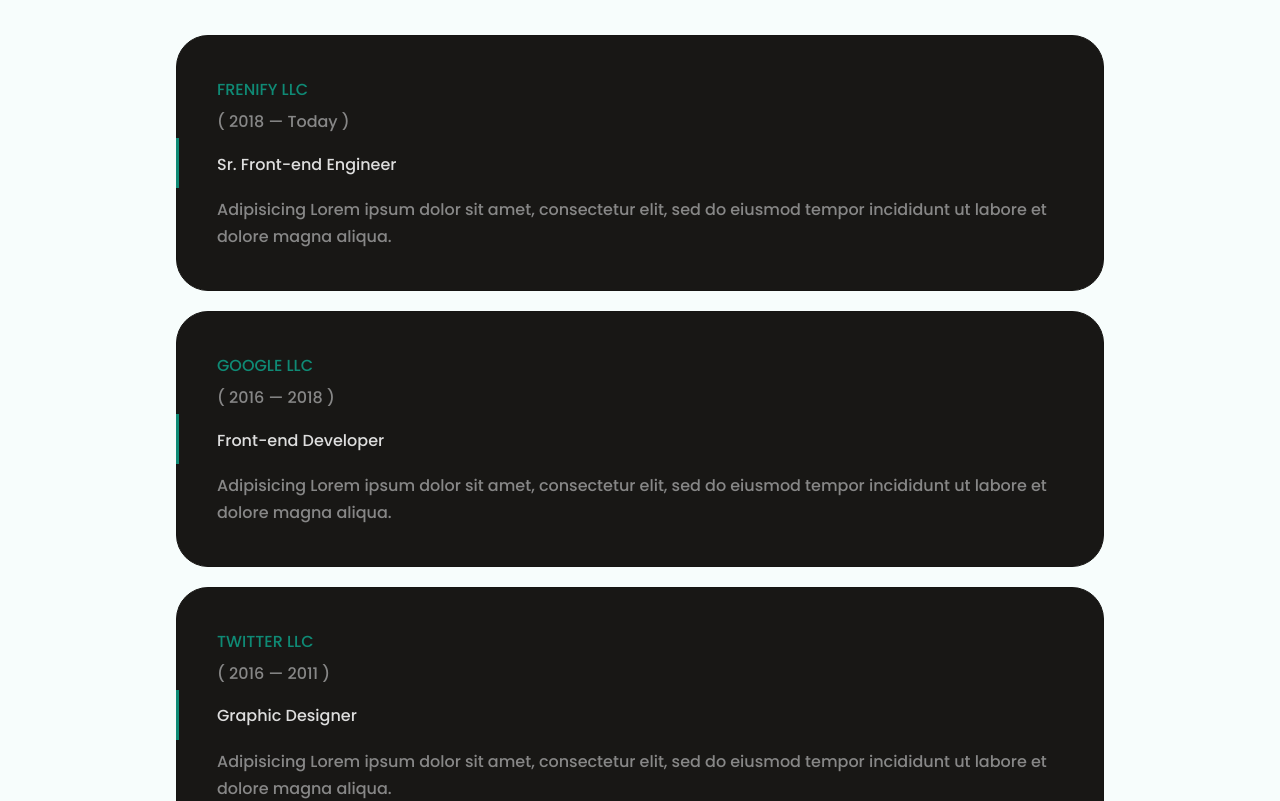
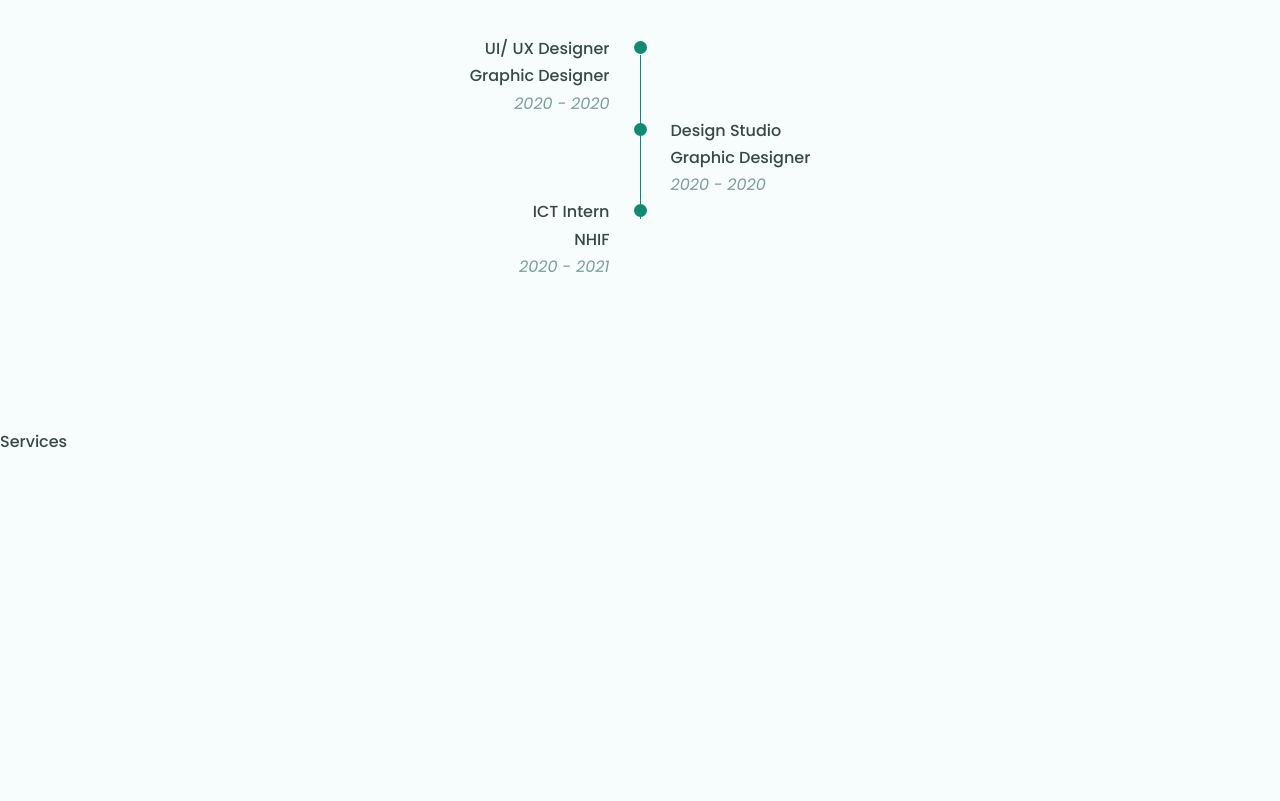
Before and after one commit to kingorianderson/Me, a React (Create React App) app: page / in a window 1280 px wide. Shown: the part 1780-2581 px from the top of the page. Built offline with nearby package versions, Linux system fonts and the light colour scheme.

Commit message:
improvement

```diff
--- a/src/App.jsx
+++ b/src/App.jsx
@@ -2,8 +2,6 @@
 import Header from './components/header/Header'
 import Nav from './components/nav/Nav'
 import About from './components/about/About'
-
-import Experience from './components/experience/Experience'
 import Services from './components/services/Services'
 import Portfolio from './components/portfolio/Portfolio'
 import Testimonials from './components/testimonials/Testimonials'
@@ -19,9 +17,7 @@
        <Header/>
        <Nav/>
        <About/>
-
        <Tabs/>
-       <Experience/>
        <Services/>
        <Portfolio/>
        <Testimonials/>
--- a/src/components/experience/Experience.jsx
+++ b/src/components/experience/Experience.jsx
@@ -1,30 +1,16 @@
 import React from 'react'
-import ReactDOM from "react-dom";
+import { useState } from "react";
 import './experience.css'
 
 
 
 
-const Experience = () => {
+function Experience() {
+  const [toggleState, setToggleState] = useState(1);
 
-
-  const skillsContent = document.getElementsByClassName('skills__content'),
-  skillsHeader = document.querySelectorAll('.skills__header');
-
-function toggleSkills() {
-  let itemClass = this.parentNode.className;
-
-  for (i = 0; i < skillsContent.length; i++) {
-    skillsContent[i].className = 'skills__content skills__close';
-  }
-  if (itemClass === 'skills__content skills__close') {
-    this.parentNode.className = 'skills__content skills__open';
-  }
-}
-
-skillsHeader.forEach((el) => {
-  el.addEventListener('click', toggleSkills);
-});
+  const toggleTab = (index) => {
+    setToggleState(index);
+  };
 
 
 
@@ -37,18 +23,26 @@
         <div className="skills__container container grid">
           <div>
 
-            <div className="skills__content skills__open">
+            <div className="skills__content ">
               <div className="skills__header">
                 <i className="uil uil-brackets-curly skills__icon"></i>
 
 
                 <div>
-                  <h1 className="skills__titles">Frontend developer</h1>
+                  <h1 className={toggleState === 1 ? "tabs active-tabs" : "tabs"}
+          onClick={() => toggleTab(1)}>Frontend developer</h1>
+
+
                   <span className="skills__subtitle">More than 2 years</span>
                 </div>
                 <i className="uil uil-angle-down skills__icon skills__arrow"></i>
               </div>
 
+
+              <div className="content-tabs">
+        <div
+          className={toggleState === 1 ? "content  active-content" : "content"}
+        >
               <div className="skills__list grid">
 
                 <div className="skills__data">
@@ -91,22 +85,32 @@
                   </div>
                 </div>
               </div>
+</div> </div>
+
+
             </div>
           </div>
 
           <div>
 
-            <div className="skills__content skills__close">
+            <div className="skills__content">
               <div className="skills__header">
                 <i className=" skills__icon"></i>
 
 
                 <div>
-                  <h1 className="skills__titles">Backend developer</h1>
+                  <h1 className={toggleState === 2 ? "tabs active-tabs" : "tabs"}
+          onClick={() => toggleTab(2)} >Backend developer</h1>
                   <span className="skills__subtitle">More than 1 y ears</span>
                 </div>
                 <i className="uil uil-angle-down skills__icon skills__arrow"></i>
               </div>
+
+
+              <div className="content-tabs">
+        <div
+          className={toggleState === 2 ? "content  active-content" : "content"}
+        >
 
               <div className="skills__list grid">
 
@@ -140,22 +144,31 @@
                   </div>
                 </div>
               </div>
+</div></div>
+
             </div>
           </div>
 
           <div>
 
-            <div className="skills__content skills__close">
+            <div className="skills__content">
               <div className="skills__header">
                 <i className="uil uil-crop-alt-rotate-right skills__icon"></i>
 
                 <div>
-                  <h1 className="skills__titles">Designer</h1>
+                  <h1 className={toggleState === 3 ? "tabs active-tabs" : "tabs"}
+          onClick={() => toggleTab(3)} >Designer</h1>
                   <span className="skills__subtitle">More than 5 years</span>
                 </div>
                 <i className="uil uil-angle-down skills__icon skills__arrow"></i>
               </div>
 
+
+
+              <div className="content-tabs">
+        <div
+          className={toggleState === 3 ? "content  active-content" : "content"}
+        >
               <div className="skills__list grid">
 
                 <div className="skills__data">
@@ -188,6 +201,9 @@
                   </div>
                 </div>
               </div>
+</div> </div>
+
+
             </div>
           </div>
 
--- a/src/components/tabs/Tabs.js
+++ b/src/components/tabs/Tabs.js
@@ -1,5 +1,7 @@
 import { useState } from "react";
 import "./tabs.css";
+import "../experience/Experience";
+import Experience from "../experience/Experience";
 
 function Tabs() {
   const [toggleState, setToggleState] = useState(1);
@@ -32,121 +34,123 @@
         </button> </li>
       </ul>
 
+
+
       <div className="content-tabs">
         <div
           className={toggleState === 1 ? "content  active-content" : "content"}
         >
-          <div class="one tab-content active">
 
-<div className="content-card">
+           <div class="qualification__content" data-content id="work">
 
-  <div className="card-head">
-    <h4>Frenify llc</h4>
-    <p>( 2018 — Today )</p>
-  </div>
+              <div class="qualification__data">
+                <div class="qualification_align">
+                  <h3 class="qualification__title">UI/ UX Designer</h3>
+                  <span class="qualification__subtitle">Graphic Designer</span>
+                  <div class="qualification__calendar">
+                    <i class="uil uil-calendar-alt">2020 - 2020</i>
+                  </div>
+                </div>
+                <div>
+                  <span class="qualification__rounder"></span>
+                  <span class="qualification__line"></span>
+                </div>
+              </div>
 
-  <div className="card-body">
-    <h3>Sr. Front-end Engineer</h3>
-    <p>Adipisicing Lorem ipsum dolor sit amet, consectetur elit,
-      sed do eiusmod tempor incididunt ut labore et dolore magna aliqua.</p>
-  </div>
+              <div class="qualification__data">
+                <div></div>
+                <div>
+                  <span class="qualification__rounder"></span>
+                  <span class="qualification__line"></span>
+                </div>
 
-</div>
+                <div>
+                  <h3 class="qualification__title">Design Studio</h3>
+                  <span class="qualification__subtitle">Graphic Designer</span>
+                  <div class="qualification__calendar">
+                    <i class="uil uil-calendar-alt">2020 - 2020</i>
+                  </div>
+                </div>
+              </div>
 
+              <div class="qualification__data">
+                <div class="qualification_align">
+                  <h3 class="qualification__title">ICT Intern</h3>
+                  <span class="qualification__subtitle">NHIF</span>
+                  <div class="qualification__calendar">
+                    <i class="uil uil-calendar-alt">2020 - 2021</i>
+                  </div>
+                </div>
+                <div>
+                  <span class="qualification__rounder"></span>
 
-<div className="content-card">
+                </div>
+              </div>
+            </div>
 
-  <div className="card-head">
-    <h4>Google llc</h4>
-    <p>( 2016 — 2018 )</p>
-  </div>
-
-  <div className="card-body">
-    <h3>Front-end Developer</h3>
-    <p>Adipisicing Lorem ipsum dolor sit amet, consectetur elit,
-      sed do eiusmod tempor incididunt ut labore et dolore magna aliqua.</p>
-  </div>
-
-</div>
-
-
-<div className="content-card">
-
-  <div className="card-head">
-    <h4>Twitter llc</h4>
-    <p>( 2016 — 2011 )</p>
-  </div>
-
-  <div className="card-body">
-    <h3>Graphic Designer</h3>
-    <p>Adipisicing Lorem ipsum dolor sit amet, consectetur elit,
-      sed do eiusmod tempor incididunt ut labore et dolore magna aliqua.</p>
-  </div>
-
-</div>
-
-</div>
         </div>
 
         <div
           className={toggleState === 2 ? "content  active-content" : "content"}
         >
-          <h2>Content 2</h2>
-          <hr />
-          <p>
-            Lorem ipsum dolor sit amet consectetur adipisicing elit. Sapiente
-            voluptatum qui adipisci.
-          </p>
+
+
+
+
+          <div class="qualification__sections">
+
+            <div class="qualification__content qualification__active" data-content id="education">
+
+              <div class="qualification__data">
+                <div class="qualification_align">
+                  <h3 class="qualification__title">Diploma in Technical Trainers Education</h3>
+                  <span class="qualification__subtitle">KTTC - Nairobi</span>
+                  <div class="qualification__calendar">
+                    <i class="uil uil-calendar-alt">2021 - Present</i>
+                  </div>
+                </div>
+                <div>
+                  <span class="qualification__rounder"></span>
+                  <span class="qualification__line"></span>
+                </div>
+              </div>
+
+              <div class="qualification__data">
+                <div></div>
+                <div>
+                  <span class="qualification__rounder"></span>
+
+                </div>
+
+                <div>
+                  <h3 class="qualification__title">BSc Computer Technology</h3>
+                  <span class="qualification__subtitle"
+                    >Meru University of Sci. and Technology</span
+                  >
+                  <div class="qualification__calendar">
+                    <i class="uil uil-calendar-alt">2016 - 2020</i>
+                  </div>
+                </div>
+              </div>
+
+
+              <div class="qualification__data">
+                <div></div>
+                <div>
+                  <span class="qualification__rounder"></span>
+
+            </div>
+
+
+          </div>
+        </div>
+        </div>
         </div>
 
         <div
           className={toggleState === 3 ? "content  active-content" : "content"}
         >
-          <h2>Content 3</h2>
-          <hr />
-          <div className="skill-box">
-                <h4 className="skill-name">Adobe Photoshop</h4>
-
-                <div className="progress-bar">
-                  <div className="progress" ></div>
-                  <div className="progress-rate" >92%</div>
-                </div>
-              </div>
-
-              <div className="skill-box">
-                <h4 className="skill-name">HTML5 / CSS3</h4>
-
-                <div className="progress-bar">
-                  <div className="progress" ></div>
-                  <div className="progress-rate" >95%</div>
-                </div>
-              </div>
-
-              <div className="skill-box">
-                <h4 className="skill-name">WordPress</h4>
-
-                <div className="progress-bar">
-                  <div className="progress" ></div>
-                  <div className="progress-rate" >80%</div>
-                </div>
-              </div>
-
-              <div className="skill-box">
-                <h4 className="skill-name">Adobe Illustrator</h4>
-
-                <div className="progress-bar">
-                  <div className="progress" ></div>
-                  <div className="progress-rate" >85%</div>
-                </div>
-              </div>
-
-              <p className="skill-text" id="skills">
-                A freelance creative designer with a love for minimal design,
-                clean typography and well-written code, located in San Francisco.
-                Provide high quality and cost effective offshore web and software
-                development services. Wide range of web and software development
-                services across the world.
-              </p>
+        <Experience/>
         </div>
       </div>
     </div>
--- a/src/components/tabs/tabs.css
+++ b/src/components/tabs/tabs.css
@@ -245,3 +245,78 @@
     top:   55%;
     right: 20px;
   }
+
+
+  /*==================== QUALIFICATION ====================*/
+.qualification__tabs {
+  display: flex;
+  justify-content: space-evenly;
+  margin-bottom: var(--mb-2);
+}
+.qualification__button {
+  font-size: var(--h3-font -size);
+  font-weight: var(--font-medium);
+  cursor: pointer;
+}
+.qualification__button:hover {
+  color: var(--first-color);
+}
+.qualification__icon {
+  font-size: 1.8rem;
+  margin-right: var(--mb-0-25);
+}
+.qualification__data {
+  display: grid;
+  grid-template-columns: 1fr max-content 1fr;
+  column-gap: 1.5rem;
+} /*
+.qualification--button {
+  background-color: #fbfbfe;
+  border: none;
+  font-size: var(--normal-font-size);
+  font-weight: var(--font-medium);
+  color: var(--first-color-lighter);
+  cursor: pointer;
+}
+.qualification--button:hover {
+  color: var(--first-color);
+} */
+.qualification_align{
+  text-align: right;
+}
+.qualification__title {
+  font-size: var(--normal-font-size);
+  font-weight: var(--font-medium);
+}
+.qualification__subtitle {
+  display: inline-block;
+  font-size: var(--small-font-size);
+  margin-bottom: var(--mb-1);
+}
+.qualification__calendar {
+  font-size: var(--smaller-font-size);
+  color: var(--text-color-light);
+}
+.qualification__rounder {
+  display: inline-block;
+  width: 13px;
+  height: 13px;
+  background-color: var(--first-color);
+  border-radius: 50%;
+}
+.qualification__line {
+  display: block;
+  width: 1px;
+  height: 100%;
+  background-color: var(--first-color);
+  transform: translate(6px, -7px);
+}
+.qualification [data-content] {
+  display: none;
+}
+.qualification__active[data-content] {
+  display: block;
+}
+.qualification__button.qualification__active {
+  color: var(--first-color);
+}
```
